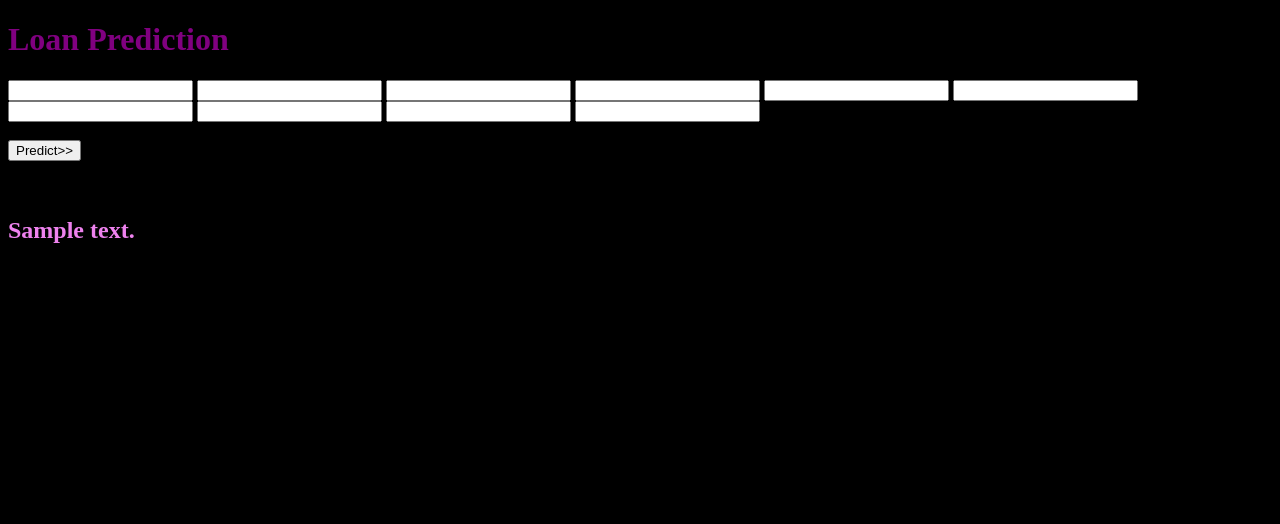
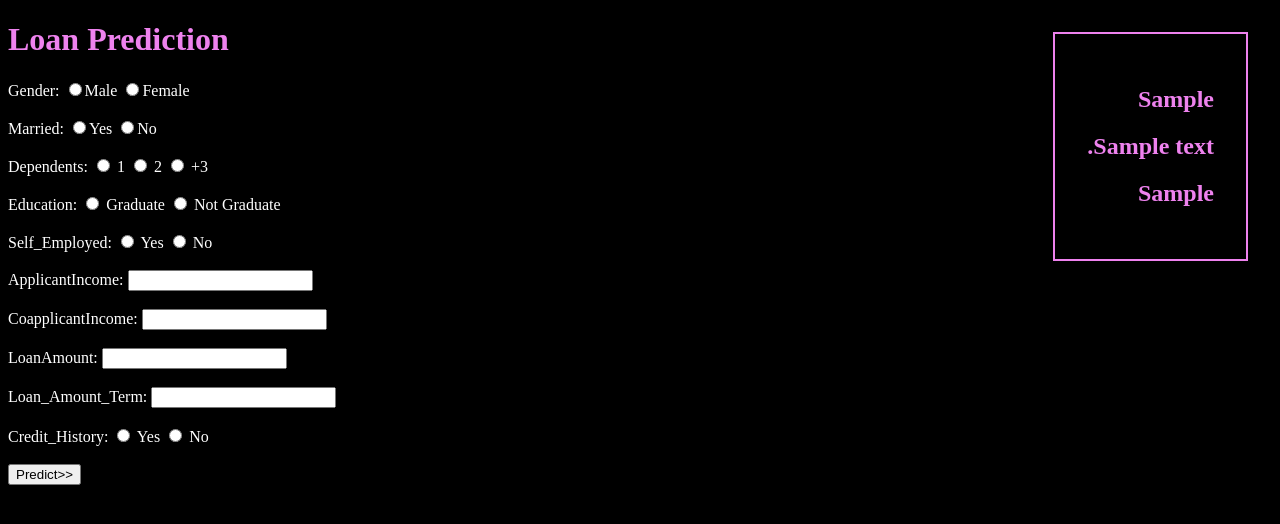
Before and after one commit to Silva-cloud/Loan_Predict, a Flask app: template templates/index.html in a window 1280 px wide. Shown: the top 524 px of the page. Run offline with Flask 2, Linux system fonts and the light colour scheme; the template is opened without the code that fills it: most values are stand-ins (such as "Sample title", 1, 10 or a date in 2020); parts of the project's set-up code (start-up, migrations or seed data) failed here and were passed over.

Commit message:
Update index.html

```diff
--- a/templates/index.html
+++ b/templates/index.html
@@ -5,20 +5,46 @@
 	<meta name="viewport" content="width=device-width, initial-scale=1">
 	<title>loan_Prediction</title>
 </head>
-<body style="background:#000;">
+<body style="background:#000; color: white;">
 	<div class="log">
-		<h1 style="color:purple;">Loan Prediction</h1>
+		<h1 style="color:violet;">Loan Prediction</h1>
 		<form action="{{ url_for('predict')}}" method="post">
-			<input type="text" name="Gender">
-			<input type="text" name="Married">
-			<input type="text" name="Dependents">
-			<input type="text" name="Education">
-			<input type="text" name="Self_Employed">
-			<input type="text" name="ApplicantIncome">
-			<input type="text" name="CoapplicantIncome">
-			<input type="text" name="LoanAmount">
-			<input type="text" name="Loan_Amount_Term">
-			<input type="text" name="Credit_History">
+			Gender:
+			<input type="radio" name="Gender" value="1" required>Male
+			<input type="radio" name="Gender" value="0" required>Female
+			<br><br>
+			Married:
+			<input type="radio" name="Married" value="1" required>Yes
+			<input type="radio" name="Married" value="0" required>No
+			<br><br>
+			Dependents:
+			<input type="radio" name="Dependents" value="1" required> 1
+			<input type="radio" name="Dependents" value="2" required> 2
+			<input type="radio" name="Dependents" value="3" required> +3
+			<br><br>
+			Education:
+			<input type="radio" name="Education" value="1" required> Graduate
+			<input type="radio" name="Education" value="0" required> Not Graduate
+			<br><br>
+			Self_Employed:
+			<input type="radio" name="Self_Employed" value="1" required> Yes
+			<input type="radio" name="Self_Employed" value="0" required> No
+			<br><br>
+			ApplicantIncome:
+			<input type="text" name="ApplicantIncome" required>
+			<br><br>
+			CoapplicantIncome:
+			<input type="text" name="CoapplicantIncome" required>
+			<br><br>
+			LoanAmount:
+			<input type="text" name="LoanAmount" required>
+			<br><br>
+			Loan_Amount_Term:
+			<input type="text" name="Loan_Amount_Term" required>
+			<br><br>
+			Credit_History:
+			<input type="radio" name="Credit_History" value="1" required> Yes
+			<input type="radio" name="Credit_History" value="0" required> No
 			<br>
 			<br>
 			<input type="submit" class="btn btn-primary btn-block btn-large" value="Predict>>">
@@ -26,9 +52,17 @@
 		</form>
 		<br>
 		<br>
-		<h2 style="color:violet;">
-			{{prediction_text}}
-		</h2>
+		<div style="border:2px solid violet; padding:2em; position: absolute; top: 2em; right:2em;">
+			<h2 style="color:violet;" dir="rtl">
+				{{Logistic_Regression_result}}
+			</h2>
+			<h2 style="color:violet;" dir="rtl">
+				{{Decision_Tree_result}}
+			</h2>
+			<h2 style="color:violet;" dir="rtl">
+				{{Naive_Bias_result}}
+			</h2>
+		</div>
 	</div>
 </body>
 </html>
```
